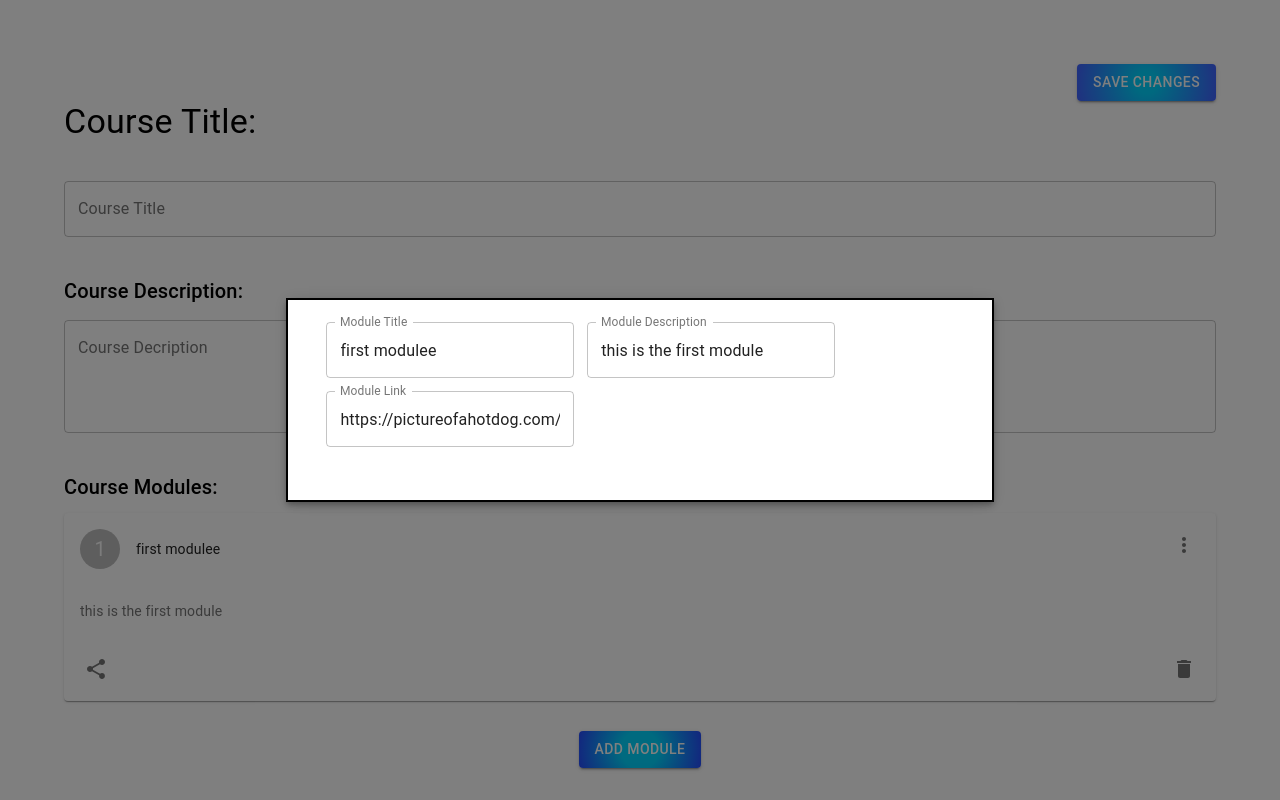
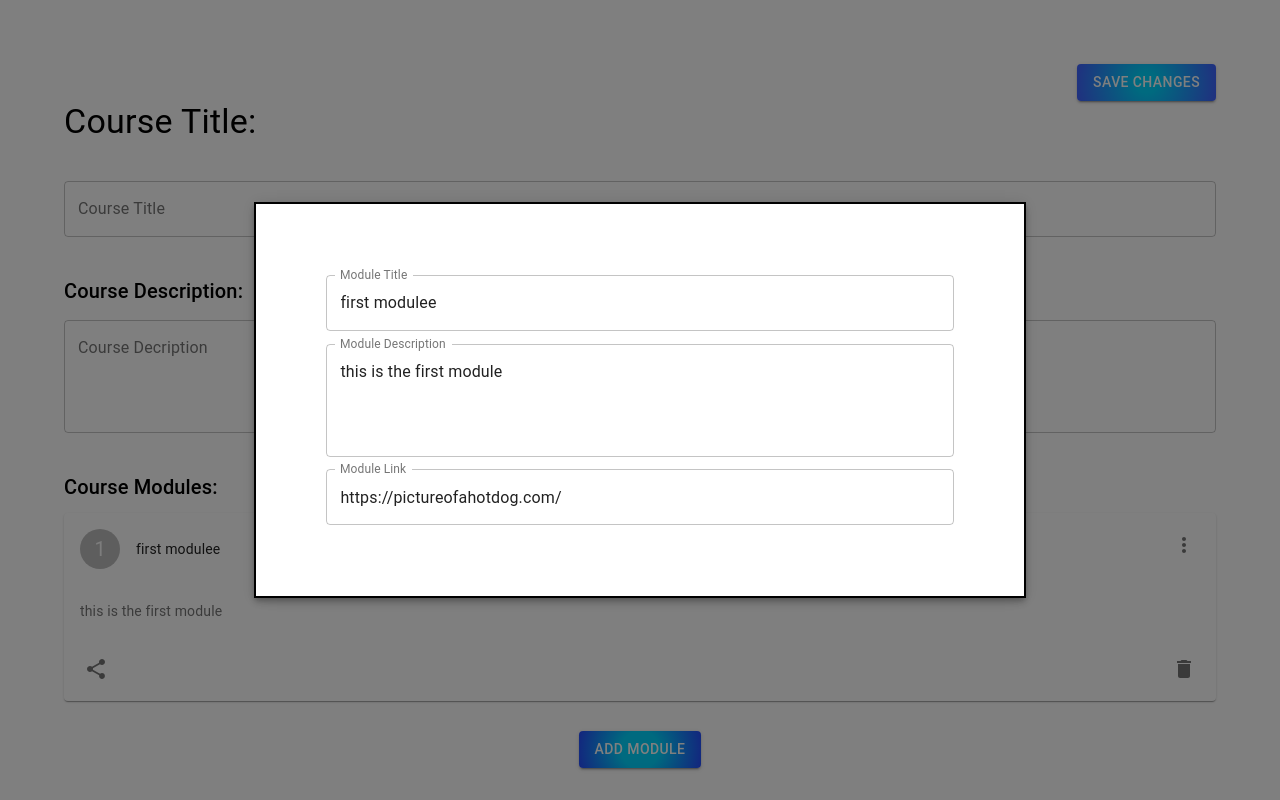
Before and after one commit to cs130-w21/9, a React (Create React App) app in the folder opencourse-app/: page /createEdit in a window 1280 px wide. Both pictures are taken after a click on the button 1184 px from the left and 545 px from the top of the page. Built offline with nearby package versions, Linux system fonts and the light colour scheme.

Commit message:
adjusted padding and size of text inputs in modal

```diff
--- a/opencourse-app/src/Components/CreateAndEdit.js
+++ b/opencourse-app/src/Components/CreateAndEdit.js
@@ -129,6 +129,8 @@ export default function CreateAndEdit() {
               defaultValue={currModule.desc}
               style={{ margin: "1%" }}
               onChange={handleModuleDescChange}
+              multiline
+              rows={4}
             />
             <TextField
               id="outlined-basic"
@@ -229,10 +231,11 @@ const useStyles = makeStyles((theme) => ({
   paper: {
     border: "2px solid #000",
     backgroundColor: theme.palette.background.paper,
-    height: "20%",
-    width: "50%",
+    minWidth: "50%",
     boxShadow: theme.shadows[5],
-    padding: theme.spacing(2, 4, 3),
+    padding: "5%",
+    display: "flex",
+    flexDirection: "column",
   },
   container: {
     background: "linear-gradient(45deg, #FE6B8B 30%, #FF8E53 90%)",
```
Also changed, not shown: 1 other file (tests, documents, lock files or other folders).
